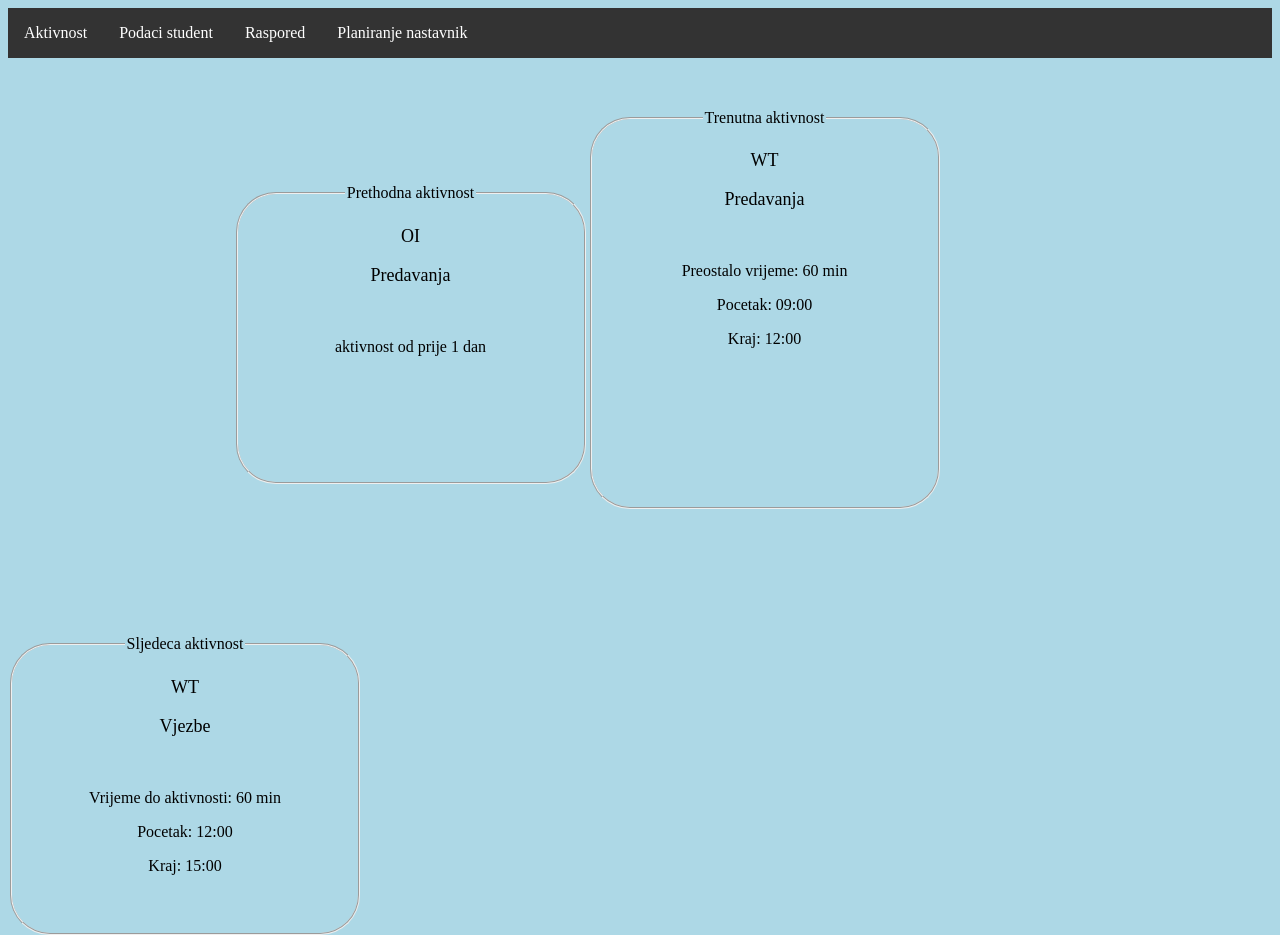
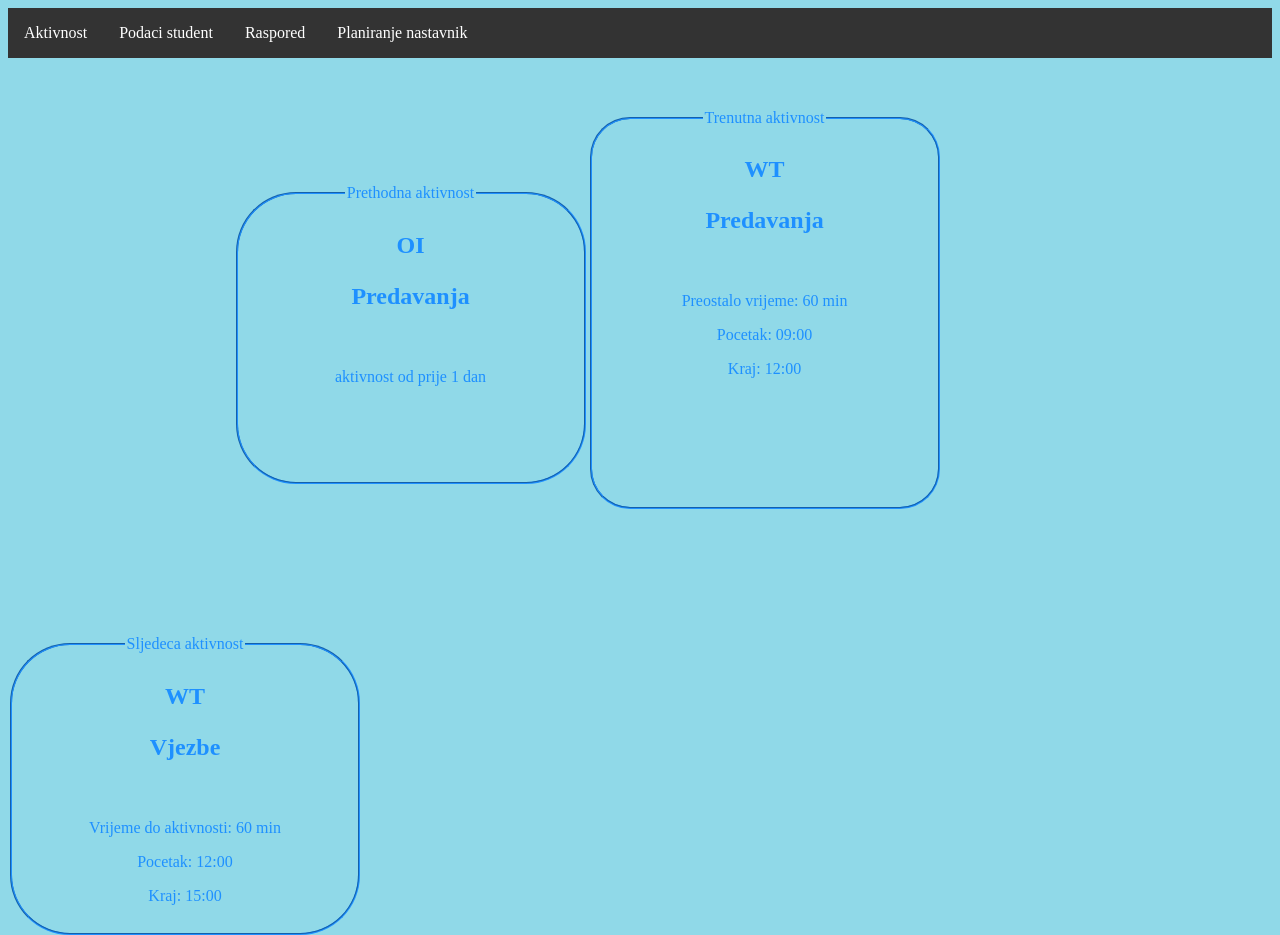
Before and after one commit to PasaDzumhur/Class-Schedule-site, a plain HTML site: page aktivnost.html in a window 1280 px wide. Drawn offline with Linux system fonts and the light colour scheme.

Commit message:
stvarcice u aktivnosti

```diff
--- a/css/aktivnost.css
+++ b/css/aktivnost.css
@@ -1,21 +1,28 @@
 body{
-    background-color: #ADD8E6;
+    background-color: 	#90d9e8;
 }
 .main{
     height: 100%;
     margin: auto;
-    /*display: inline-flex;*/
 
+}
+p{
+    color: dodgerblue;
 }
 
 fieldset{
     margin-top: 10%;
     height: 300px;
     width: 350px;
-    border-radius: 40px;
+    border-radius: 60px;
     text-align: center;
     box-sizing: border-box;
+    border-color: dodgerblue;
 
+
+}
+legend{
+    color: dodgerblue;
 }
 
 #prethodna{
@@ -27,17 +34,22 @@ fieldset{
     float: left;
     margin-top: 4%;
     height: 400px;
+    border-radius: 40px;
 
 }
 #sljedeca{
     float: left;
 }
 .vecaSlova{
-    font-size: large;
+    font-size: x-large;
+    font-weight: bold;
 }
 
 @media only screen and (max-width: 600px){
     #prethodna{
         display: none;
     }
+    fieldset{
+        margin-left: 8%;
+    }
 }
```
